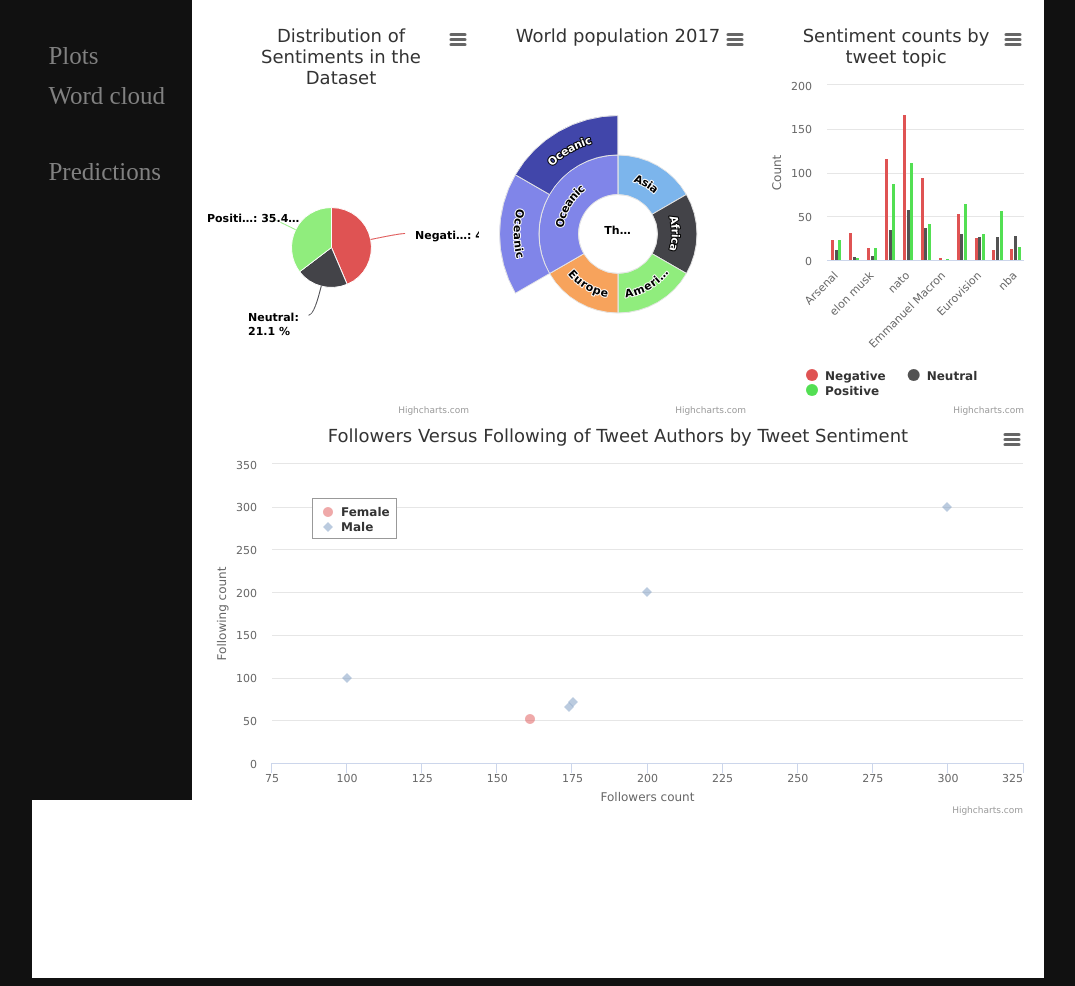
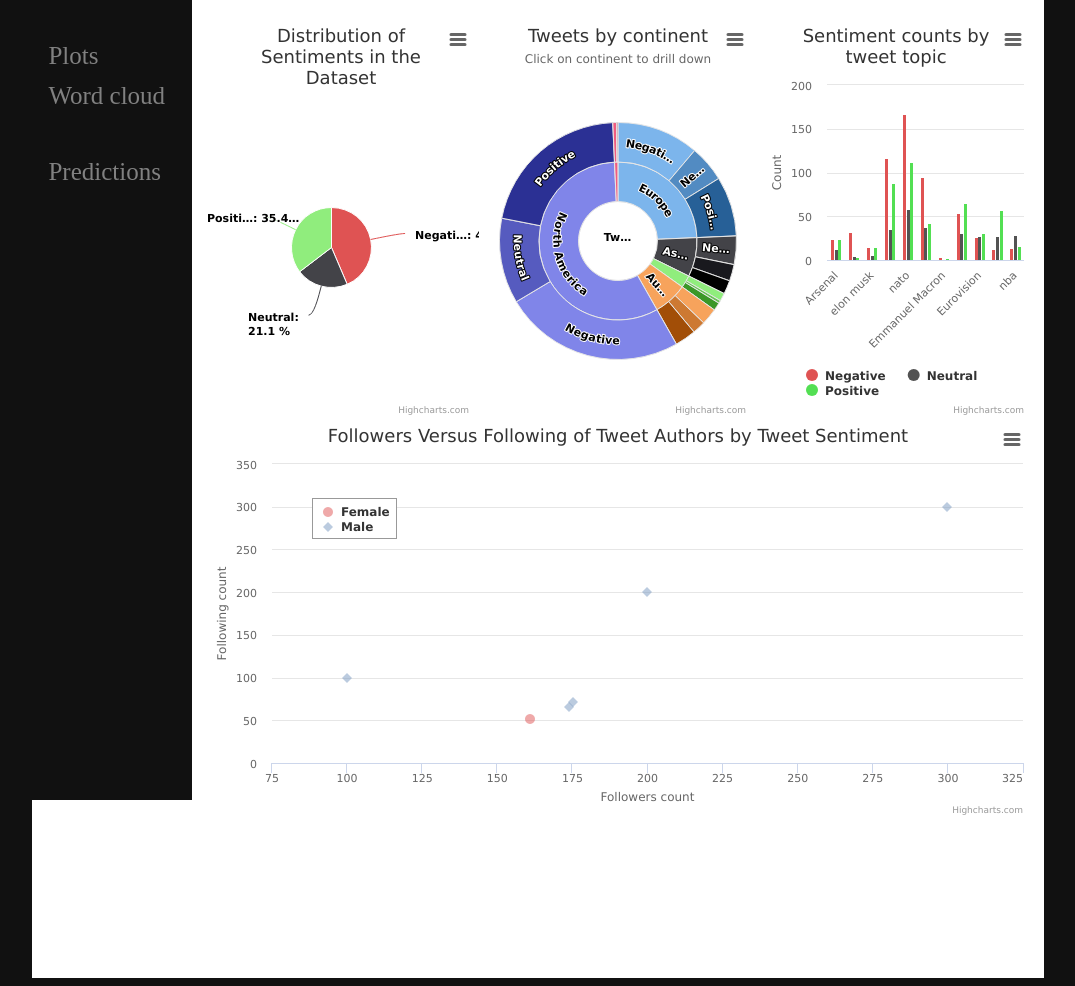
Before and after one commit to anddali/flaskProjectAZ, a Flask app: page / in a window 1280 px wide. Shown: the whole page, without its empty margins (102-1177 px from the left). Run offline with Flask 2, Linux system fonts and the light colour scheme; some libraries are stand-ins or nearby versions.

Commit message:
ghjhjghjjg

```diff
--- a/app.py
+++ b/app.py
@@ -102,6 +102,18 @@ def get_sentiment_counts_per_topic():
 
     return {'negative': negative, 'neutral': neutral, 'positive': positive}
 
+def transform_sun_data(sun):
+    indexes=[-1,0,1]
+    res = []
+    for i in indexes:
+        try:
+            x = int(sun[i])
+        except Exception as e:
+            x = 0
+        res.append(x)
+    return res
+
+
 def get_data_for_sunburst():
     country_continent = {'England': 'Europe', 'Nigeria': 'Africa', 'Usa': 'North America', 'Uganda': 'Africa', 'Cameroon': 'Africa', 'Germany': 'Europe',
                      'Sweden': 'Europe', 'Ghana': 'Africa', 'Denmark': 'Europe', 'Kenya': 'Africa', 'South Africa': 'Africa',
@@ -117,8 +129,137 @@ def get_data_for_sunburst():
                      'Serbia': 'Europe', 'Malta': 'Europe', 'Belarus': 'Europe', 'Finland': 'Europe', 'Zambia': 'Africa',
                      'Uzbekistan': 'Asia',
                      'Latvia': 'Europe'}
+    df['Continent'] = df.apply(lambda row: country_continent[row.user_location], axis=1)
+    europe = transform_sun_data(df.loc[df['Continent'] == 'Europe', ['class']].value_counts())
+    asia = transform_sun_data(df.loc[df['Continent'] == 'Asia', ['class']].value_counts())
+    australia = transform_sun_data(df.loc[df['Continent'] == 'Australia', ['class']].value_counts())
+    africa = transform_sun_data(df.loc[df['Continent'] == 'Africa', ['class']].value_counts())
+    north_america = transform_sun_data(df.loc[df['Continent'] == 'North America', ['class']].value_counts())
+    south_america = transform_sun_data(df.loc[df['Continent'] == 'South America', ['class']].value_counts())
+    sun = [{
+    'id': '0.0',
+    'parent': '',
+    'name': 'Tweets'
+    },{
+    'id': '1.1',
+    'parent': '0.0',
+    'name': 'Europe'
+    },{
+    'id': '1.2',
+    'parent': '0.0',
+    'name': 'Asia'
+    },{
+    'id': '1.3',
+    'parent': '0.0',
+    'name': 'Africa'
+    },{
+    'id': '1.4',
+    'parent': '0.0',
+    'name': 'Australia'
+    },{
+    'id': '1.5',
+    'parent': '0.0',
+    'name': 'North America'
+    },{
+    'id': '1.6',
+    'parent': '0.0',
+    'name': 'South America'
+    },{
+    'id': '2.1',
+    'parent': '1.1',
+    'name': 'Negative',
+    'value': europe[0]
+    },{
+    'id': '2.2',
+    'parent': '1.1',
+    'name': 'Neutral',
+    'value': europe[1]
+    },{
+    'id': '2.3',
+    'parent': '1.1',
+    'name': 'Positive',
+    'value': europe[2]
+    },{
+    'id': '2.1',
+    'parent': '1.2',
+    'name': 'Negative',
+    'value': int(asia[0])
+    },{
+    'id': '2.2',
+    'parent': '1.2',
+    'name': 'Neutral',
+    'value': int(asia[1])
+    },{
+    'id': '2.3',
+    'parent': '1.2',
+    'name': 'Positive',
+    'value': int(asia[2])
+    },{
+    'id': '2.1',
+    'parent': '1.3',
+    'name': 'Negative',
+    'value': int(africa[0])
+    },{
+    'id': '2.2',
+    'parent': '1.3',
+    'name': 'Neutral',
+    'value': int(africa[1])
+    },{
+    'id': '2.3',
+    'parent': '1.3',
+    'name': 'Positive',
+    'value': int(africa[2])
+    },{
+    'id': '2.1',
+    'parent': '1.4',
+    'name': 'Negative',
+    'value': int(australia[0])
+    },{
+    'id': '2.2',
+    'parent': '1.4',
+    'name': 'Neutral',
+    'value': int(australia[1])
+    },{
+    'id': '2.3',
+    'parent': '1.4',
+    'name': 'Positive',
+    'value': int(australia[2])
+    },{
+    'id': '2.1',
+    'parent': '1.5',
+    'name': 'Negative',
+    'value': int(north_america[0])
+    },{
+    'id': '2.2',
+    'parent': '1.5',
+    'name': 'Neutral',
+    'value': int(north_america[1])
+    },{
+    'id': '2.3',
+    'parent': '1.5',
+    'name': 'Positive',
+    'value': int(north_america[2])
+    },{
+    'id': '2.1',
+    'parent': '1.6',
+    'name': 'Negative',
+    'value': int(south_america[0])
+    },{
+    'id': '2.2',
+    'parent': '1.6',
+    'name': 'Neutral',
+    'value': int(south_america[1])
+    },{
+    'id': '2.3',
+    'parent': '1.6',
+    'name': 'Positive',
+    'value': int(south_america[2])
+    }
 
-    return None
+    ]
+
+    return sun
+
 
 def get_data_for_map():
     country_codes = {'England': 'GB', 'Nigeria': 'NG', 'Usa': 'US', 'Uganda': 'UG', 'Cameroon': 'CM', 'Germany': 'DE',
@@ -181,15 +322,16 @@ def get_wordcloud():
 
 @app.route('/')
 def visualisations():
+    sun = get_data_for_sunburst()
     pie_data = get_sentiment_counts()
     points = [[100, 100], [200, 200], [300, 300]]
     return render_template('index.html', pie_data=pie_data,
                            points=points,
                            topics=df['query'].unique().tolist(),
                            topic_data=get_sentiment_counts_per_topic(),
-                           country_data=get_data_for_map()
+                           country_data=get_data_for_map(),
+                           sun=json.dumps(sun)
                            )
-
 # @app.route('/')
 # def visualisations():
 #     # pie_data = get_sentiment_counts()
--- a/templates/index.html
+++ b/templates/index.html
@@ -39,59 +39,24 @@
 </div>
 
 
+
 <script type="text/javascript">
 
+
 // Build the charts
-var sdata = [{
-    id: '0.0',
-    parent: '',
-    name: 'The World'
-}, {
-    id: '1.3',
-    parent: '0.0',
-    name: 'Asia',
-    value: 10
-}, {
-    id: '1.1',
-    parent: '0.0',
-    name: 'Africa',
-    value: 10
-}, {
-    id: '1.2',
-    parent: '0.0',
-    name: 'America',
-    value: 10
-}, {
-    id: '1.4',
-    parent: '0.0',
-    name: 'Europe',
-    value: 10
-}, {
-    id: '1.5',
-    parent: '0.0',
-    name: 'Oceanic',
-
-}, {
-    id: '2.1',
-    parent: '1.5',
-    name: 'Oceanic',
-    value: 10
-}, {
-    id: '2.2',
-    parent: '1.5',
-    name: 'Oceanic',
-    value: 10
-}];
-
+const sun_burst = JSON.parse('{{sun|safe}}');
 Highcharts.chart('m1', {
     // Let the center circle be transparent
     colors: ['transparent'].concat(Highcharts.getOptions().colors),
     title: {
-        text: 'World population 2017'
+        text: 'Tweets by continent'
+    },
+    subtitle: {
+        text: 'Click on continent to drill down'
     },
     series: [{
         type: 'sunburst',
-        data: sdata,
+        data: sun_burst,
         name: 'Root',
         allowDrillToNode: true,
         cursor: 'pointer',
@@ -124,19 +89,13 @@ Highcharts.chart('m1', {
                 key: 'brightness',
                 to: -0.5
             }
-        }, {
-            level: 4,
-            colorVariation: {
-                key: 'brightness',
-                to: 0.5
-            }
         }]
 
     }],
 
     tooltip: {
         headerFormat: '',
-        pointFormat: 'The population of <b>{point.name}</b> is <b>{point.value}</b>'
+        pointFormat: '<b>{point.name}</b> <b>{point.value}</b>'
     }
 });
 
```
